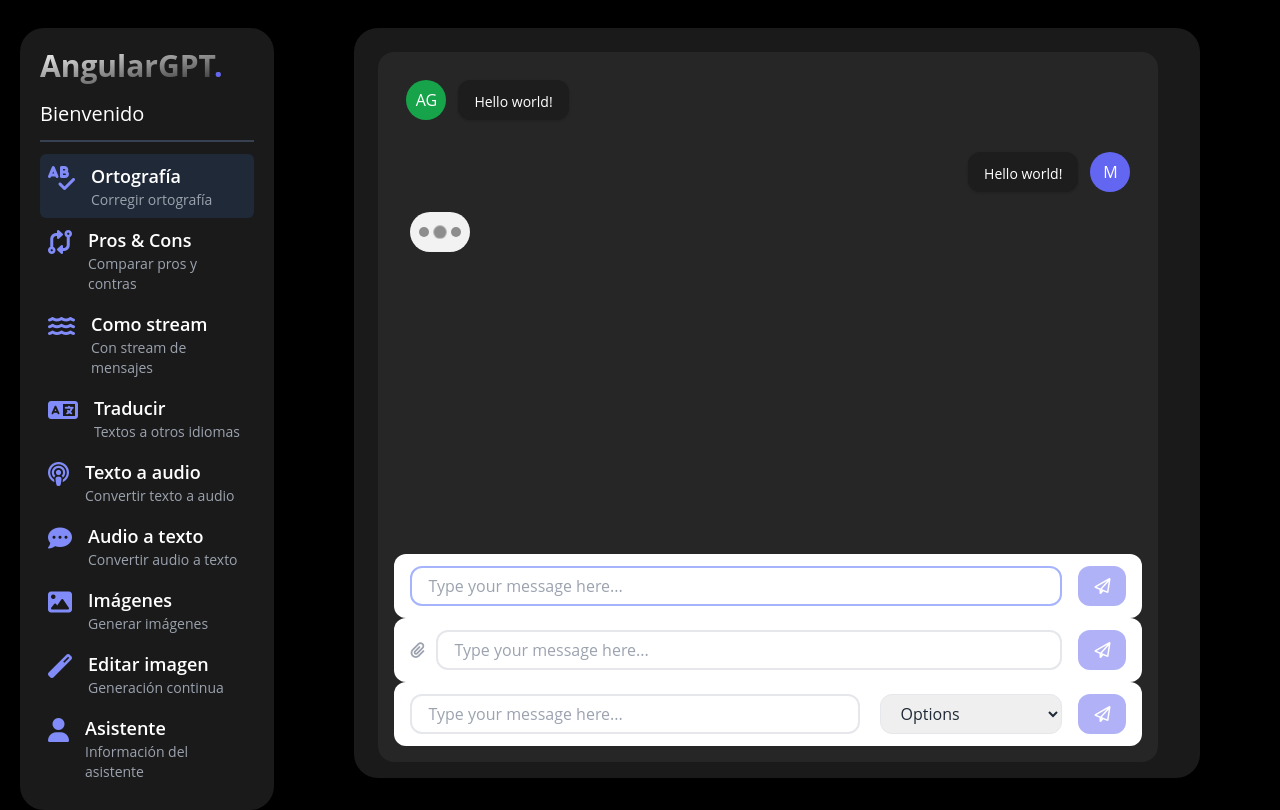
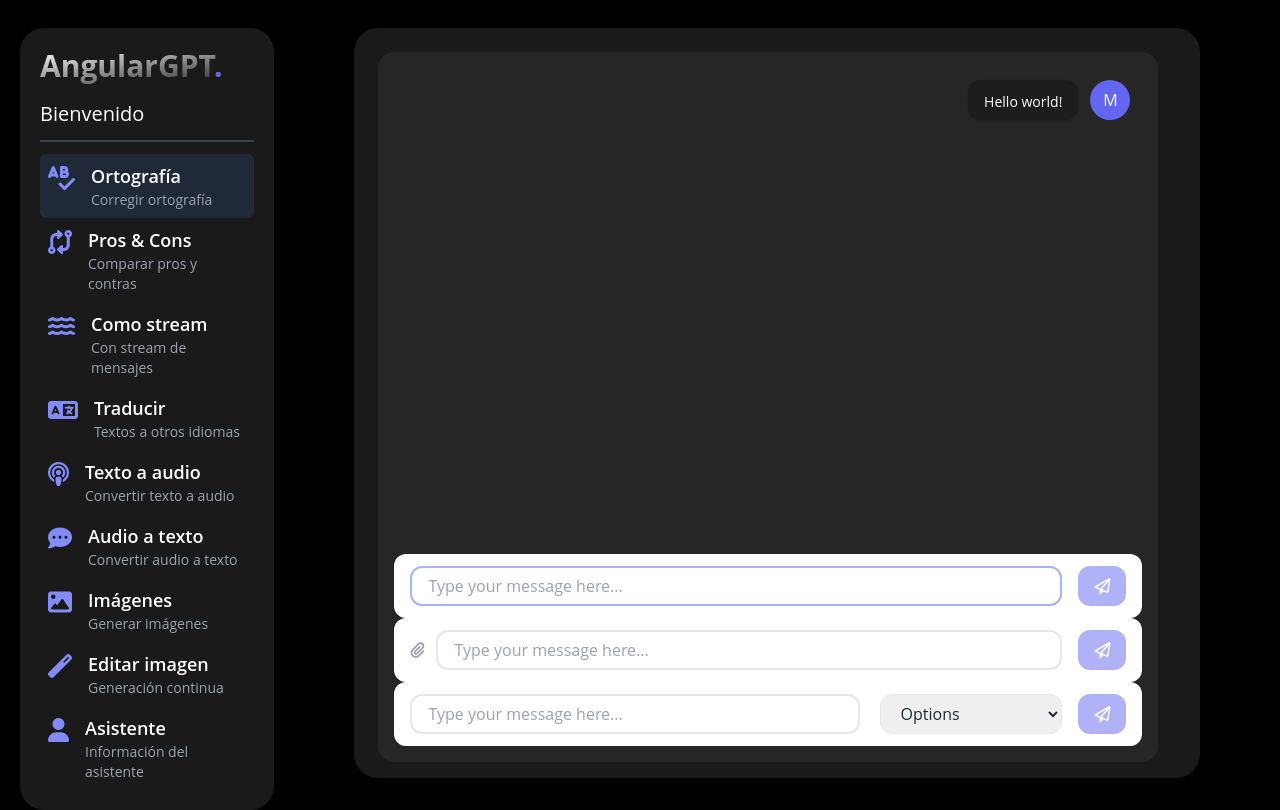
Before and after one commit to MiguelMateoTavarez/angular-gpt, an Angular app: page /orthography in a window 1280 px wide. Built offline with nearby package versions, Linux system fonts and the light colour scheme.

Commit message:
feat: add behavior to chat bubble

```diff
--- /dev/null
+++ b/src/app/interfaces/index.ts
@@ -0,0 +1 @@
+export * from './message.interface';
--- /dev/null
+++ b/src/app/interfaces/message.interface.ts
@@ -0,0 +1,4 @@
+export interface Message {
+  text: string;
+  isGpt: boolean;
+}
--- a/src/app/presentation/components/text-boxes/textMessageBoxSelect/textMessageBoxSelect.component.html
+++ b/src/app/presentation/components/text-boxes/textMessageBoxSelect/textMessageBoxSelect.component.html
@@ -14,7 +14,9 @@
         [autocomplete]="disableCorrections() ? 'on' : 'off'"
         [spellcheck]="disableCorrections() ? 'on' : 'off'"
       >
-      <select class="w-2/5 ml-5 border rounded-xl text-gray-800 focus:outline-none focus:border-indigo-300 pl-4 h-10">
+      <select
+        formControlName="selectedOption"
+        class="w-2/5 ml-5 border rounded-xl text-gray-800 focus:outline-none focus:border-indigo-300 pl-4 h-10">
         <option value="">Options</option>
         @for (option of options(); track option.id) {
           <option [value]="option.id">{{ option.text }}</option>
--- a/src/app/presentation/pages/orthographyPage/orthographyPage.component.html
+++ b/src/app/presentation/pages/orthographyPage/orthographyPage.component.html
@@ -2,9 +2,17 @@
   <div class="chat-messages">
     <div class="grid gap-y-2">
       <!-- Chat Message -->
-      <app-chat-message text="Hello world!" />
-      <app-my-message text="Hello world!" />
-      <app-typing-loader />
+      @for(message of messages(); track $index) {
+        @if(message.isGpt) {
+          <app-chat-message [text]="message.text" />
+        } @else {
+          <app-my-message [text]="message.text" />
+        }
+      }
+
+      @if(isLoading()) {
+        <app-typing-loader />
+      }
     </div>
   </div>
   <!-- MessageBox -->
--- a/src/app/presentation/pages/orthographyPage/orthographyPage.component.ts
+++ b/src/app/presentation/pages/orthographyPage/orthographyPage.component.ts
@@ -1,10 +1,11 @@
 import { CommonModule } from '@angular/common';
-import { ChangeDetectionStrategy, Component } from '@angular/core';
+import { ChangeDetectionStrategy, Component, signal } from '@angular/core';
 import { ChatMessageComponent, MyMessageComponent } from '@components/index';
 import { TypingLoaderComponent } from "@components/typingLoader/typingLoader.component";
 import { TextMessageBoxComponent } from "@components/text-boxes/textMessageBox/textMessageBox.component";
 import { TextMessageBoxFileComponent, TextMessageEvent } from "@components/text-boxes/textMessageBoxFile/textMessageBoxFile.component";
 import { TextMessageBoxEvent, TextMessageBoxSelectComponent } from "../../components/text-boxes/textMessageBoxSelect/textMessageBoxSelect.component";
+import { Message } from '@interfaces/message.interface';
 
 
 @Component({
@@ -24,6 +25,12 @@
 })
 export default class OrthographyPageComponent {
 
+  public messages = signal<Message[]>([{
+    text: 'Hello world!',
+    isGpt: false
+  }]);
+  public isLoading = signal<boolean>(false);
+
   handleMessage(prompt: string) {
     console.log(prompt);
   }
@@ -32,7 +39,7 @@
     console.log(prompt, file);
   }
 
-  handleMessageWithSelect(event: TextMessageBoxEvent){
-
+  handleMessageWithSelect({prompt, selectedOption}: TextMessageBoxEvent) {
+    console.log(prompt, selectedOption);
   }
 }
```
Also changed, not shown: 1 other file (tests, documents, lock files or other folders).
